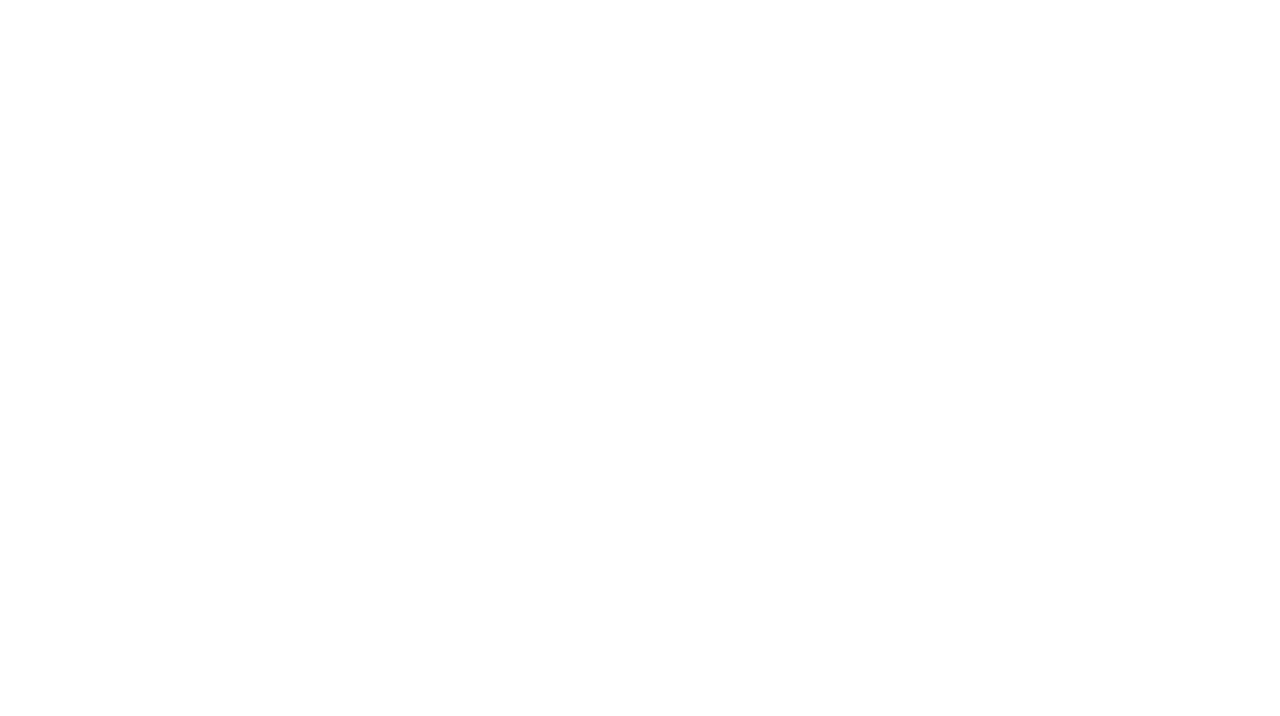
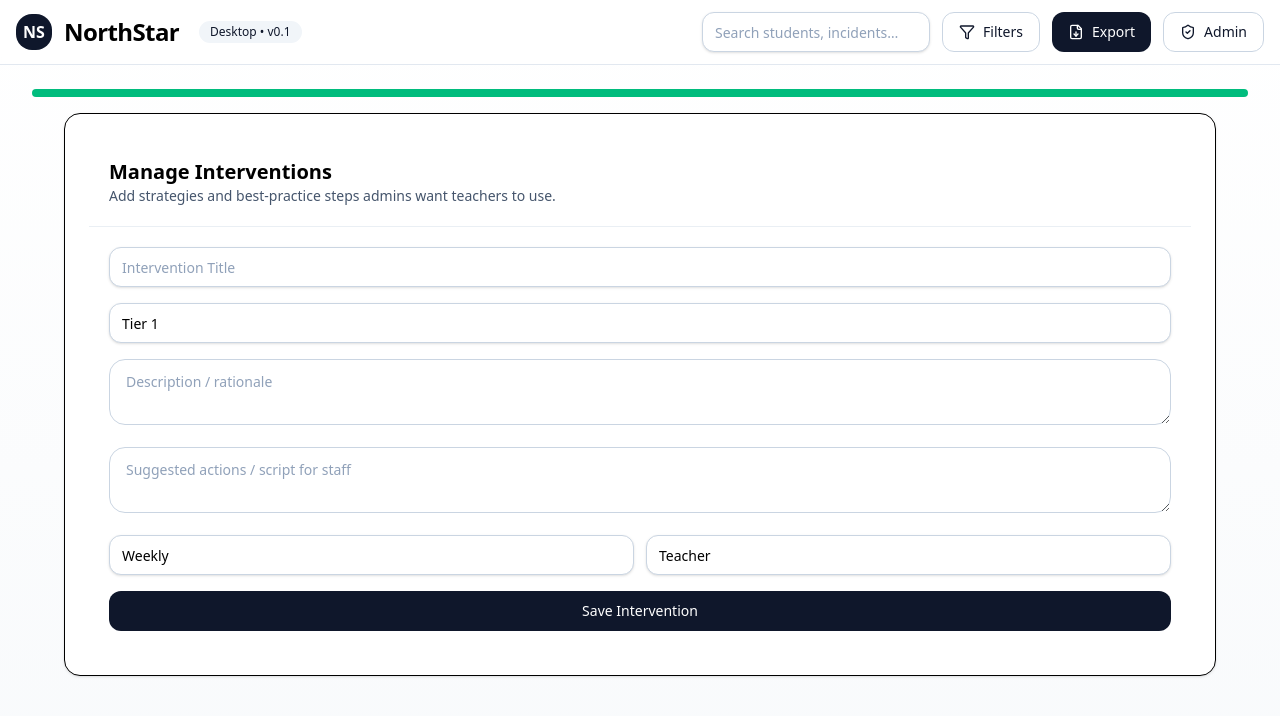
Before and after one commit to christhomas1190/NorthStar, a React app in the folder frontend/: page /admin/interventions in a window 1280 px wide. Before the commit this address had no page. Shown: the top 716 px of the page. Built offline with nearby package versions, Linux system fonts and the light colour scheme; the HTML template or start-up script is replaced by a standard one.

Commit message:
all buttons are working that dont need a backend.

```diff
--- a/frontend/src/App.jsx
+++ b/frontend/src/App.jsx
@@ -7,6 +7,7 @@ import ReportsPage from "@/components/reports/ReportsPage";
 import DefineBehaviorCategories from "@/components/admin/DefineBehaviorCategories";
 import UserRoleManagement from "@/components/admin/UserRoleManagement";
 import SetEscalationRules from "@/components/admin/SetEscalationRules.jsx";
+import ManageIntervention from "./components/admin/ManageIntervention.jsx";
 
 export default function App() {
   return (
@@ -17,6 +18,7 @@ export default function App() {
       <Route path="/admin/define-behaviors" element={<AppShell><DefineBehaviorCategories /></AppShell>} />
       <Route path="/admin/user-role-management" element={<AppShell><UserRoleManagement /></AppShell>} />
       <Route path="/admin/escalation-rules" element={<AppShell><SetEscalationRules /></AppShell>} />
+      <Route path="/admin/interventions" element={<AppShell><ManageIntervention /></AppShell>} />
       <Route path="/reports" element={<AppShell><ReportsPage /></AppShell>} />
       <Route path="/teacher" element={<AppShell><TeacherDashboard /></AppShell>} />
     </Routes>
--- a/frontend/src/components/admin/AdminDashboard.jsx
+++ b/frontend/src/components/admin/AdminDashboard.jsx
@@ -7,6 +7,7 @@ import { Card, CardContent, CardHeader, CardTitle } from "@/components/ui/card";
 import { Button } from "@/components/ui/button";
 import { Badge } from "@/components/ui/badge";
 import KPICard from "@/components/common/KPICard";
+
 
 const KPIS = [
   { label: "Active Students", value: 742, hint: "All grades" },
--- a/frontend/src/components/admin/ManageIntervntion.jsx
+++ b/frontend/src/components/admin/ManageIntervention.jsx
@@ -4,7 +4,7 @@ import { Input } from "@/components/ui/input";
 import { Textarea } from "@/components/ui/textarea";
 import { Button } from "@/components/ui/button";
 
-export default function ManageInterventions() {
+export default function ManageIntervention() {
   const [form, setForm] = useState({
     title: "",
     tier: "Tier 1",
@@ -18,7 +18,7 @@ export default function ManageInterventions() {
 
   const onSubmit = (e) => {
     e.preventDefault();
-    // TODO: POST to /api/interventions
+    // TODO: POST to /api/intervention
     console.log("Save intervention", form);
   };
 
--- /dev/null
+++ b/frontend/src/components/ui/TextArea.jsx
@@ -0,0 +1,21 @@
+import * as React from "react";
+
+export const Textarea = React.forwardRef(function Textarea(
+  { className = "", ...props },
+  ref
+) {
+  return (
+    <textarea
+      ref={ref}
+      className={
+        "w-full rounded-2xl border border-slate-300 bg-white px-4 py-3 text-sm " +
+        "placeholder-slate-400 focus:outline-none focus:ring-2 focus:ring-slate-300 " +
+        "disabled:cursor-not-allowed disabled:opacity-50 " +
+        className
+      }
+      {...props}
+    />
+  );
+});
+
+export default Textarea;
```
